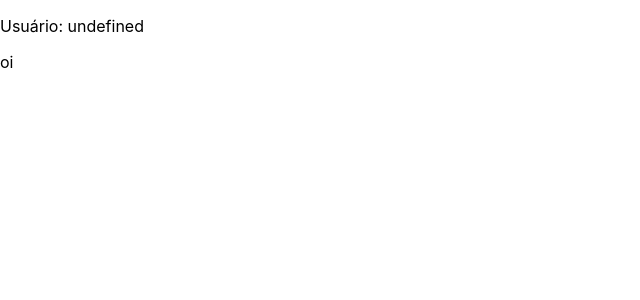
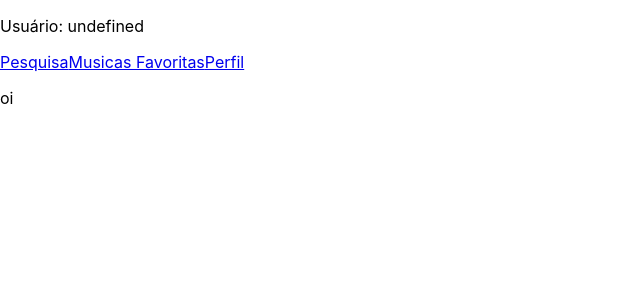
Before and after one commit to thiago-papim/project-trybetunes, a React (Create React App) app: page /profile in a window 1280 px wide. Shown: the top 300 px of the page, without its empty margins (0-640 px from the left). Built offline with nearby package versions, Linux system fonts and the light colour scheme.

Commit message:
Requisito 4

```diff
--- a/src/components/Header.js
+++ b/src/components/Header.js
@@ -1,4 +1,5 @@
 import React from 'react';
+import { Link } from 'react-router-dom';
 import { getUser } from '../services/userAPI';
 import Loading from './Loading';
 
@@ -22,7 +23,29 @@ class Header extends React.Component {
     const nameLogin = <p data-testid="header-user-name">{ `Usuário: ${name}` }</p>;
     return (
       <header data-testid="header-component">
-        { load ? <Loading /> : nameLogin }
+        <div>
+          { load ? <Loading /> : nameLogin }
+        </div>
+        <div>
+          <Link
+            to="/search"
+            data-testid="link-to-search"
+          >
+            Pesquisa
+          </Link>
+          <Link
+            to="/favorites"
+            data-testid="link-to-favorites"
+          >
+            Musicas Favoritas
+          </Link>
+          <Link
+            to="/profile"
+            data-testid="link-to-profile"
+          >
+            Perfil
+          </Link>
+        </div>
       </header>
     );
   }
--- a/src/pages/Favorites.js
+++ b/src/pages/Favorites.js
@@ -6,7 +6,7 @@ class Favorites extends React.Component {
     return (
       <div data-testid="page-favorites">
         <Header />
-        <p>oi</p>
+        <p>Favoritos</p>
       </div>
     );
   }
```
